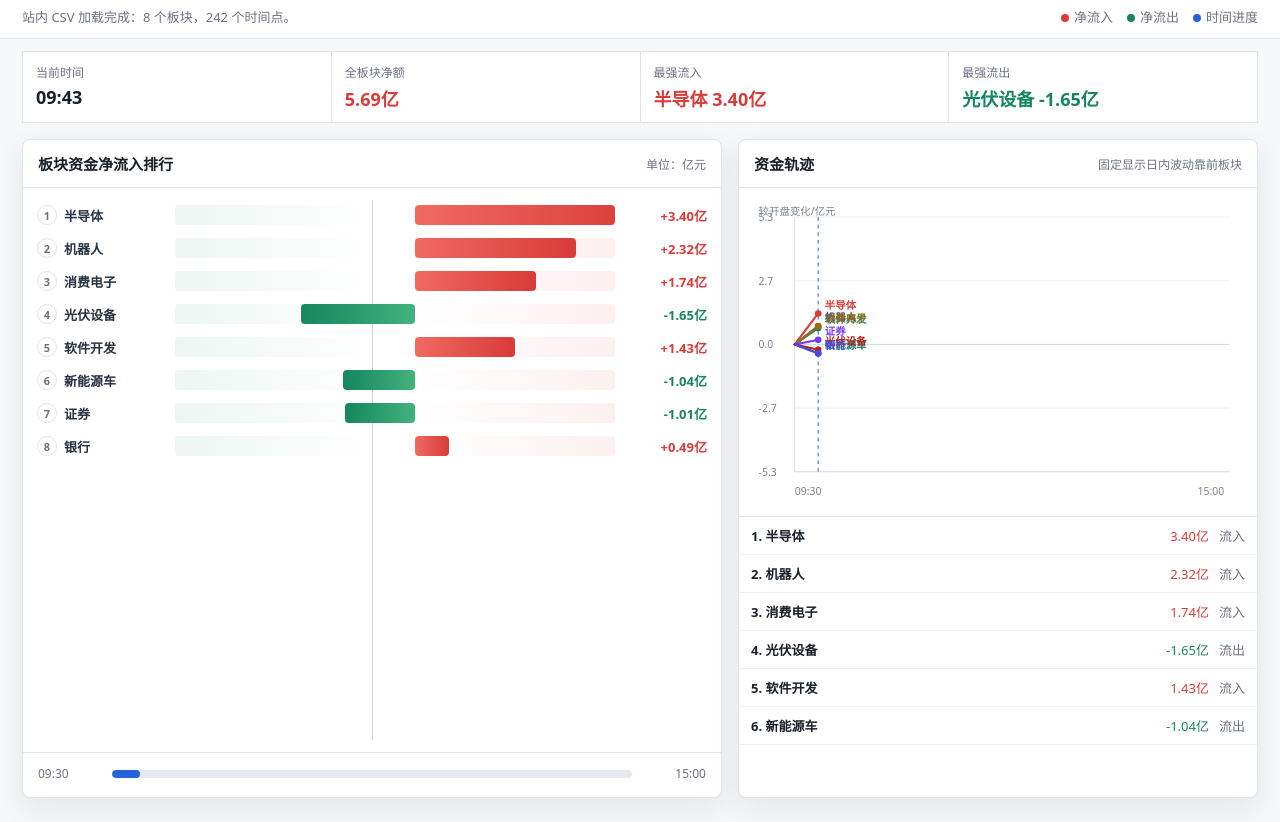
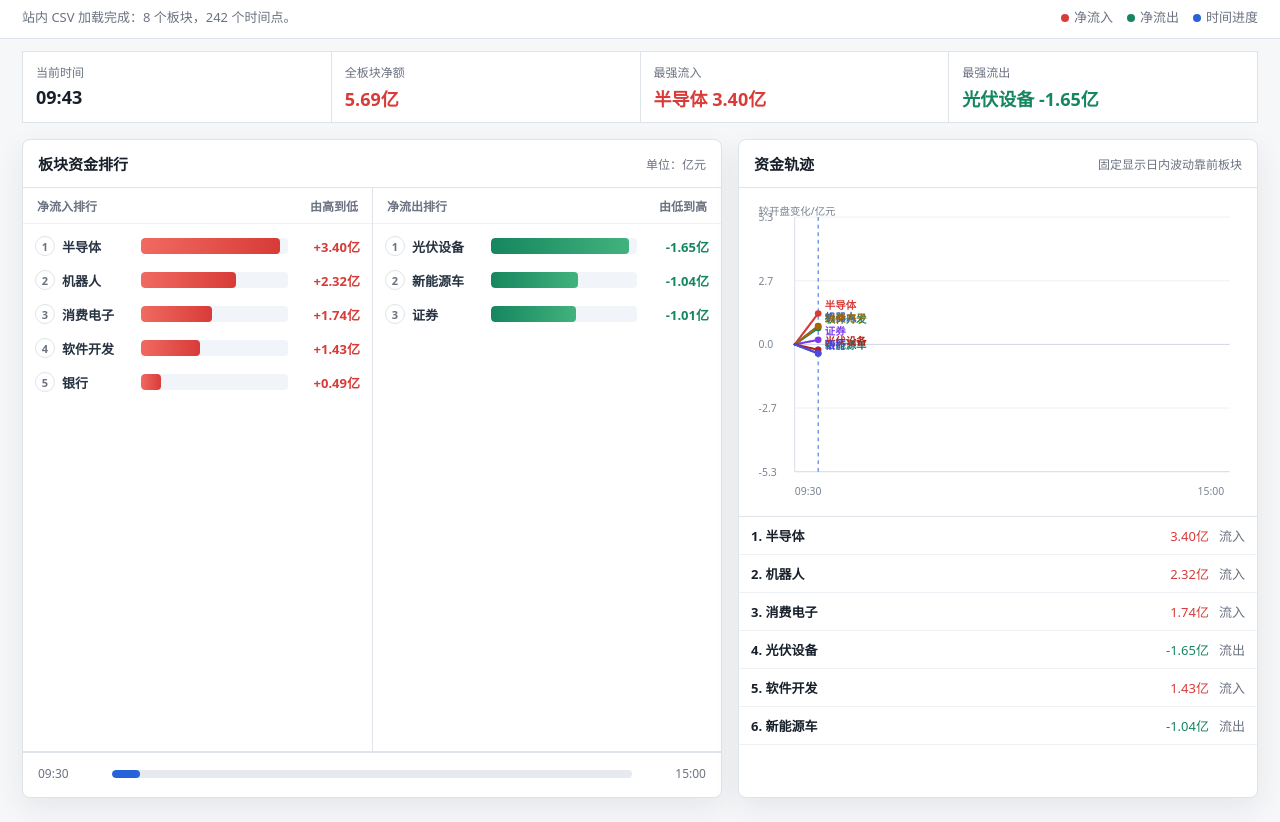
Before and after one commit to emhuangtao-glitch/taoo, a plain HTML site: page index.html in a window 1280 px wide. Shown: the part 101-923 px from the top of the page. Drawn offline with Linux system fonts and the light colour scheme.

Commit message:
Split fund flow rankings

```diff
--- a/index.html
+++ b/index.html
@@ -235,11 +235,47 @@
       text-align: right;
     }
 
+    .rank-grid {
+      height: calc(100vh - 236px);
+      min-height: 520px;
+      display: grid;
+      grid-template-columns: 1fr 1fr;
+      border-bottom: 1px solid var(--line);
+    }
+
+    .rank-board {
+      min-width: 0;
+      display: grid;
+      grid-template-rows: auto 1fr;
+      position: relative;
+    }
+
+    .rank-board + .rank-board {
+      border-left: 1px solid var(--line);
+    }
+
+    .rank-board-head {
+      height: 36px;
+      padding: 0 14px;
+      display: flex;
+      align-items: center;
+      justify-content: space-between;
+      border-bottom: 1px solid #eef1f5;
+      color: var(--muted);
+      font-size: 12px;
+      font-weight: 700;
+    }
+
     .bars {
       height: calc(100vh - 236px);
       min-height: 520px;
       position: relative;
       overflow: hidden;
+    }
+
+    .rank-grid .bars {
+      height: auto;
+      min-height: 0;
     }
 
     .axis {
@@ -250,6 +286,10 @@
       width: 1px;
       background: #cfd5df;
       z-index: 1;
+    }
+
+    .rank-grid .axis {
+      display: none;
     }
 
     .row {
@@ -303,6 +343,30 @@
         linear-gradient(90deg, rgba(21,134,95,.08), transparent 45%, transparent 55%, rgba(216,59,56,.08));
       border-radius: 4px;
       overflow: hidden;
+    }
+
+    .rank-grid .track {
+      background: #f1f4f8;
+    }
+
+    .rank-grid .row,
+    .rank-grid .name,
+    .rank-grid .value {
+      height: 24px;
+    }
+
+    .rank-grid .row {
+      left: 12px;
+      right: 12px;
+    }
+
+    .rank-grid .track {
+      top: 4px;
+      height: 16px;
+    }
+
+    .rank-grid .bar {
+      height: 16px;
     }
 
     .bar {
@@ -420,6 +484,21 @@
         height: 560px;
       }
 
+      .rank-grid {
+        height: auto;
+        min-height: 0;
+        grid-template-columns: 1fr;
+      }
+
+      .rank-board {
+        min-height: 430px;
+      }
+
+      .rank-board + .rank-board {
+        border-left: 0;
+        border-top: 1px solid var(--line);
+      }
+
       .name {
         width: 104px;
       }
@@ -501,11 +580,24 @@
     <main>
       <section class="panel">
         <div class="panel-head">
-          <div class="panel-title">板块资金净流入排行</div>
+          <div class="panel-title">板块资金排行</div>
           <div class="panel-note" id="barNote">单位：亿元</div>
         </div>
-        <div class="bars" id="bars" aria-label="资金流动排行">
-          <div class="axis"></div>
+        <div class="rank-grid" aria-label="资金流入和流出排行">
+          <div class="rank-board">
+            <div class="rank-board-head">
+              <span>净流入排行</span>
+              <span>由高到低</span>
+            </div>
+            <div class="bars" id="inflowBars" aria-label="资金净流入排行"></div>
+          </div>
+          <div class="rank-board">
+            <div class="rank-board-head">
+              <span>净流出排行</span>
+              <span>由低到高</span>
+            </div>
+            <div class="bars" id="outflowBars" aria-label="资金净流出排行"></div>
+          </div>
         </div>
         <div class="timeline">
           <span>09:30</span>
@@ -555,7 +647,8 @@
       totalMetric: document.getElementById('totalMetric'),
       leaderMetric: document.getElementById('leaderMetric'),
       laggardMetric: document.getElementById('laggardMetric'),
-      bars: document.getElementById('bars'),
+      inflowBars: document.getElementById('inflowBars'),
+      outflowBars: document.getElementById('outflowBars'),
       progressBar: document.getElementById('progressBar'),
       lineChart: document.getElementById('lineChart'),
       detailList: document.getElementById('detailList')
@@ -813,7 +906,9 @@
       state.source = data.source || 'custom';
       state.rows.clear();
       state.traceSectors = chooseTraceSectors(state.frames, Number(el.topSelect.value));
-      el.bars.querySelectorAll('.row').forEach(row => row.remove());
+      [el.inflowBars, el.outflowBars].forEach(container => {
+        container.querySelectorAll('.row').forEach(row => row.remove());
+      });
       render();
     }
 
@@ -826,17 +921,23 @@
 
     function renderBars(ranked) {
       const topN = Number(el.topSelect.value);
-      const visible = ranked.slice(0, topN);
+      const inflow = ranked.filter(item => item.value > 0).sort((a, b) => b.value - a.value).slice(0, topN);
+      const outflow = ranked.filter(item => item.value < 0).sort((a, b) => a.value - b.value).slice(0, topN);
+      renderRankBoard(el.inflowBars, inflow, 'inflow');
+      renderRankBoard(el.outflowBars, outflow, 'outflow');
+    }
+
+    function renderRankBoard(container, visible, side) {
       const maxAbs = Math.max(1, ...visible.map(d => Math.abs(toYi(d.value))));
-      const containerWidth = el.bars.clientWidth || 900;
-      const trackLeft = containerWidth <= 700 ? 112 : 138;
-      const trackRight = containerWidth <= 700 ? 78 : 92;
-      const trackWidth = Math.max(120, containerWidth - 28 - trackLeft - trackRight);
-      const half = trackWidth / 2;
-      const rowGap = Math.max(33, Math.min(42, (el.bars.clientHeight - 28) / Math.max(topN, 1)));
+      const containerWidth = container.clientWidth || 450;
+      const trackLeft = containerWidth <= 420 ? 106 : 128;
+      const trackRight = containerWidth <= 420 ? 72 : 86;
+      const trackWidth = Math.max(96, containerWidth - 28 - trackLeft - trackRight);
+      const rowGap = Math.max(24, Math.min(34, (container.clientHeight - 24) / Math.max(visible.length, 1)));
 
       visible.forEach((item, i) => {
-        let row = state.rows.get(item.sector);
+        const key = `${side}:${item.sector}`;
+        let row = state.rows.get(key);
         if (!row) {
           row = document.createElement('div');
           row.className = 'row';
@@ -845,27 +946,32 @@
             <div class="track"><span class="bar"></span></div>
             <div class="value"></div>
           `;
-          el.bars.appendChild(row);
-          state.rows.set(item.sector, row);
+          container.appendChild(row);
+          state.rows.set(key, row);
         }
         const yi = toYi(item.value);
-        const width = Math.max(2, Math.abs(yi) / maxAbs * (half - 4));
-        const left = yi >= 0 ? half : half - width;
-        row.style.transform = `translateY(${12 + i * rowGap}px)`;
+        const width = Math.max(2, Math.abs(yi) / maxAbs * (trackWidth - 4));
+        row.style.transform = `translateY(${10 + i * rowGap}px)`;
         row.style.display = '';
         row.querySelector('.rank').textContent = i + 1;
         row.querySelector('.label').textContent = item.sector;
+        row.querySelector('.name').style.width = `${trackLeft - 10}px`;
+        const track = row.querySelector('.track');
+        track.style.left = `${trackLeft}px`;
+        track.style.right = `${trackRight}px`;
         const bar = row.querySelector('.bar');
         bar.className = `bar ${yi >= 0 ? 'pos' : 'neg'}`;
-        bar.style.left = `${left}px`;
+        bar.style.left = '0px';
         bar.style.width = `${width}px`;
         const value = row.querySelector('.value');
         value.className = `value ${yi >= 0 ? 'pos' : 'neg'}`;
         value.textContent = `${yi >= 0 ? '+' : ''}${yi.toFixed(2)}亿`;
       });
 
-      state.rows.forEach((row, sector) => {
-        if (!visible.some(item => item.sector === sector)) row.style.display = 'none';
+      state.rows.forEach((row, key) => {
+        if (key.startsWith(`${side}:`) && !visible.some(item => `${side}:${item.sector}` === key)) {
+          row.style.display = 'none';
+        }
       });
     }
 
```
